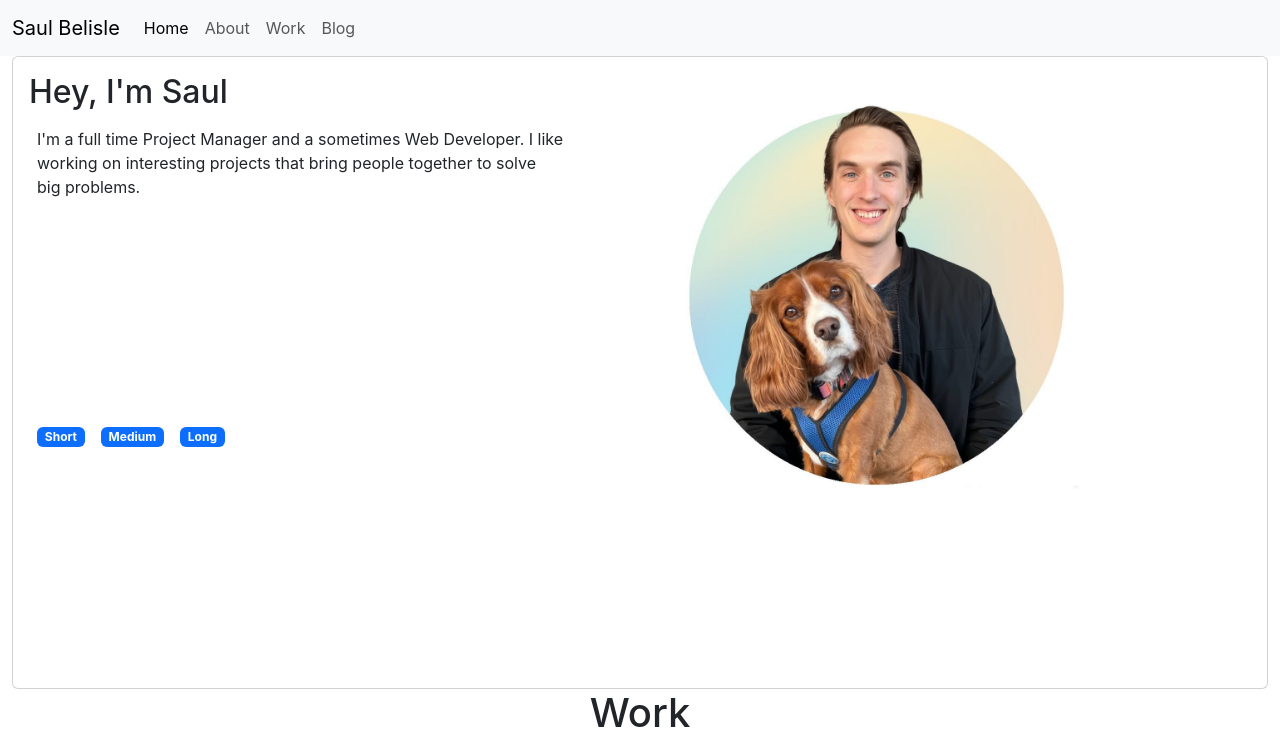
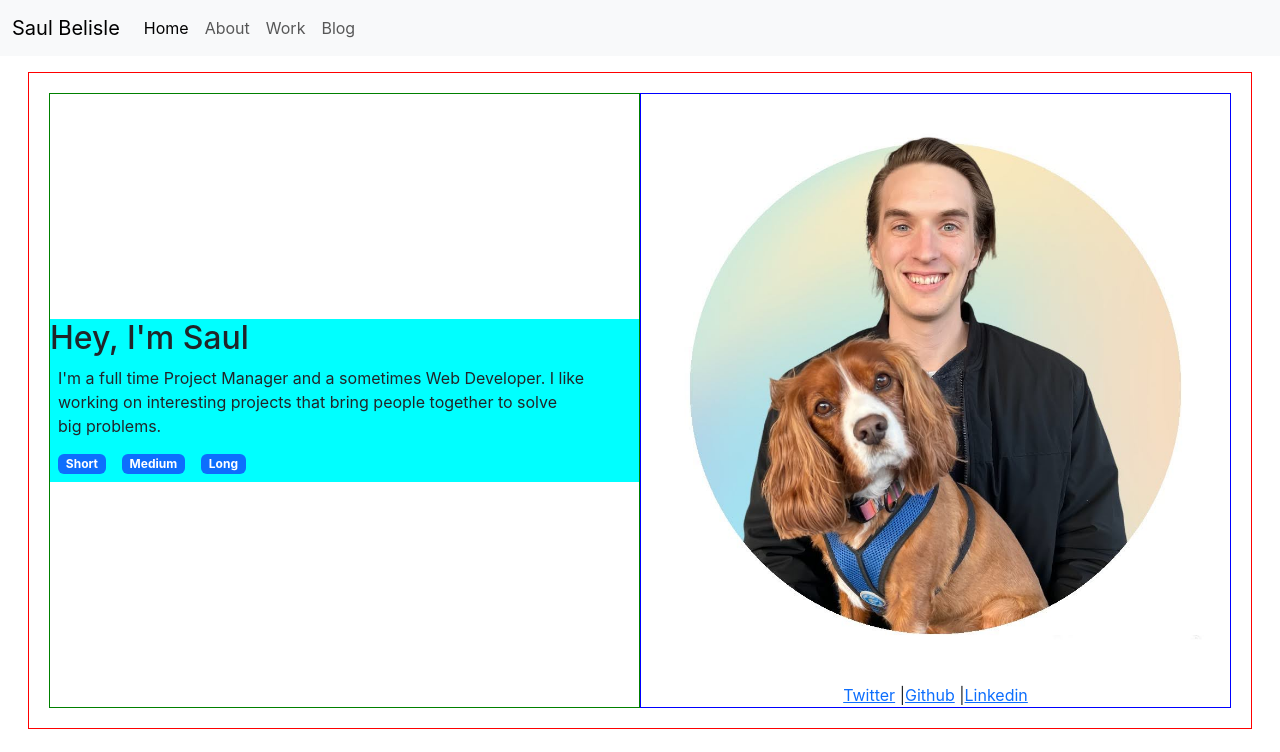
Before and after one commit to Saul-Good-Homie/Personal-Portfolio-V1, a React (Create React App) app: page / in a window 1280 px wide. Shown: the top 752 px of the page. Built offline with nearby package versions, Linux system fonts and the light colour scheme.

Commit message:
revamped about section with responive css grid

```diff
--- a/src/App.js
+++ b/src/App.js
@@ -4,9 +4,11 @@ import NavBar from "./Components/NavBar";
 import { Routes, BrowserRouter as Router } from "react-router-dom";
 import { Route } from "react-router";
 import Hero from "./Components/Hero";
+import HeroNEW from "./Components/HeroNEW";
 import Work from "./Components/Work";
 import Certifications from "./Components/Certifications";
 import Projects from "./Components/Projects";
+import "./HeroNEW.css";
 
 //import NoMatchPage from "./NoMatchPage";
 
@@ -16,7 +18,7 @@ export default class App extends Component {
       <Router>
         <NavBar />
         <div className="container-fluid">
-          <Hero />
+          <HeroNEW />
           <Work />
           <Certifications />
           <Projects />
--- /dev/null
+++ b/src/Components/HeroNEW.js
@@ -0,0 +1,43 @@
+import React, { Component } from "react";
+import ProfilePic from "../Images/profile_pic_1.jpeg";
+import About from "./About.js";
+import { Link } from "react-router-dom";
+
+export default class HeroNEW extends Component {
+  render() {
+    return (
+      <div className="about-container">
+        <div className="about-left">
+          <div className="about-left-top">{<About />}</div>
+          <div className="about-left-bottom"></div>
+        </div>
+        <div className="about-right">
+          <div className="about-right-top">
+            <img
+              className="profile-pic img-fluid"
+              src={ProfilePic}
+              alt="Profile photo of Saul with his dog Dusty"
+            />
+          </div>
+          <div className="about-right-bottom">
+            <span>
+              <Link to="https://twitter.com/saul_good_homie">Twitter</Link> |
+              <Link to="https://github.com/Saul-Good-Homie">Github</Link> |
+              <Link to="https://www.linkedin.com/in/saulbelisle/">
+                Linkedin
+              </Link>
+            </span>
+          </div>
+        </div>
+      </div>
+    );
+  }
+
+  componentDidMount() {}
+
+  componentDidUpdate() {}
+
+  componentWillUnmount() {
+    //console.log("component will unmount - product");
+  }
+}
--- a/src/Components/Projects.js
+++ b/src/Components/Projects.js
@@ -9,7 +9,7 @@ export default class Projects extends Component {
       <div>
         <h1 className="section-title">Projects</h1>
         <div className=" d-flex flex-wrap">
-          <div className="post-wrap p-2 m-3 col-sm-6">
+          <div className="post-wrap p-2 m-3">
             <div className="post">
               <div className="post-front">
                 <div className="post-img">
@@ -44,7 +44,7 @@ export default class Projects extends Component {
               </div>
             </div>
           </div>
-          <div className="post-wrap col-sm-6">
+          <div className="post-wrap">
             <div className="post">
               <div className="post-front">
                 <div className="post-img">
--- /dev/null
+++ b/src/HeroNEW.css
@@ -0,0 +1,54 @@
+/* responsive CSS for about section */
+
+/* Desktop */
+.about-container {
+  border: 1px solid red;
+  display: grid;
+  justify-content: center;
+  grid-template-columns: 1fr 1fr;
+  margin: 1rem;
+  padding: 20px;
+}
+
+.about-left {
+  display: grid;
+  border: 1px solid green;
+  align-items: center;
+  justify-content: center;
+  align-content: center;
+}
+
+.about-right {
+  display: grid;
+  border: 1px solid blue;
+  align-items: center;
+  justify-content: center;
+  align-content: center;
+}
+
+.about-left-top {
+  background-color: aqua;
+}
+
+.about-right-top {
+  background-color: beige;
+}
+.about-right-bottom {
+  display: grid;
+  justify-content: center;
+}
+
+img {
+  max-width: 100%;
+}
+
+/* Mobile */
+@media (max-width: 500px) {
+  .about-container {
+    grid-template-columns: 1fr;
+    justify-content: center;
+  }
+
+  .about-right {
+  }
+}
```
